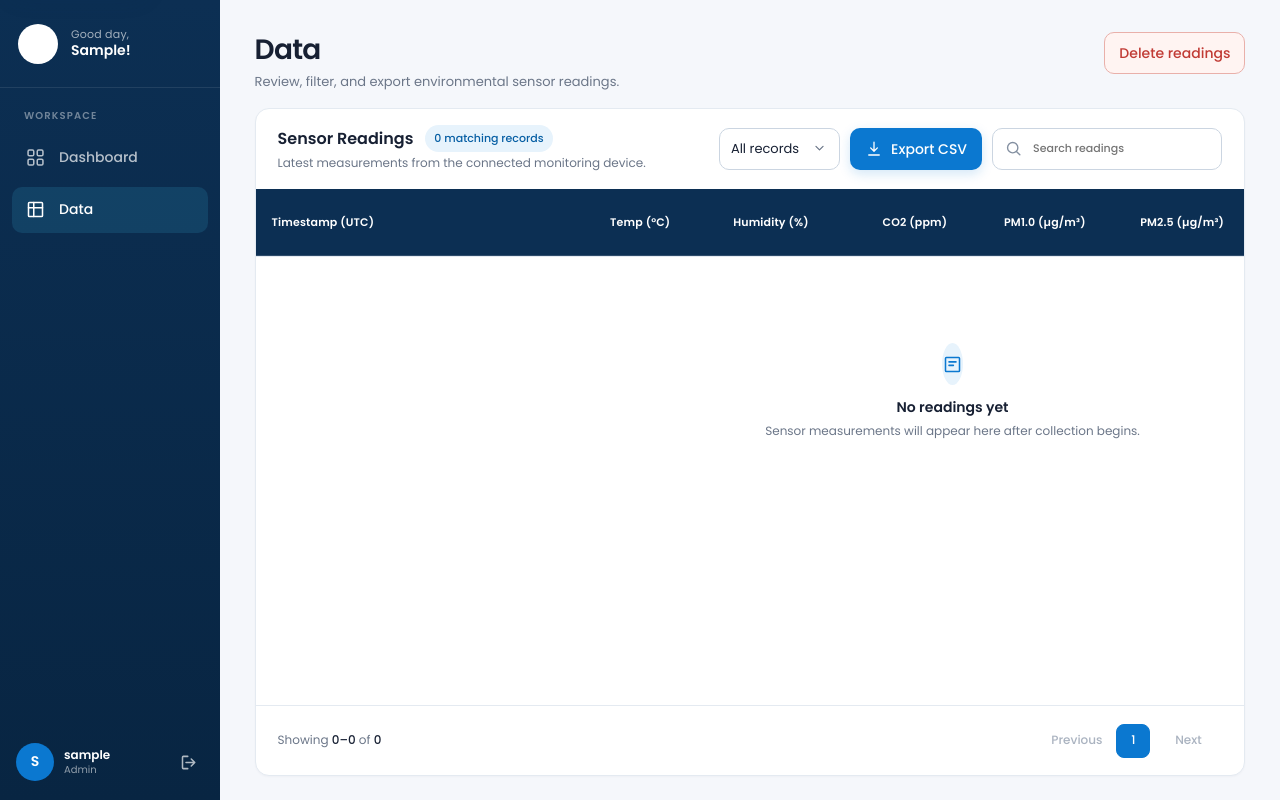
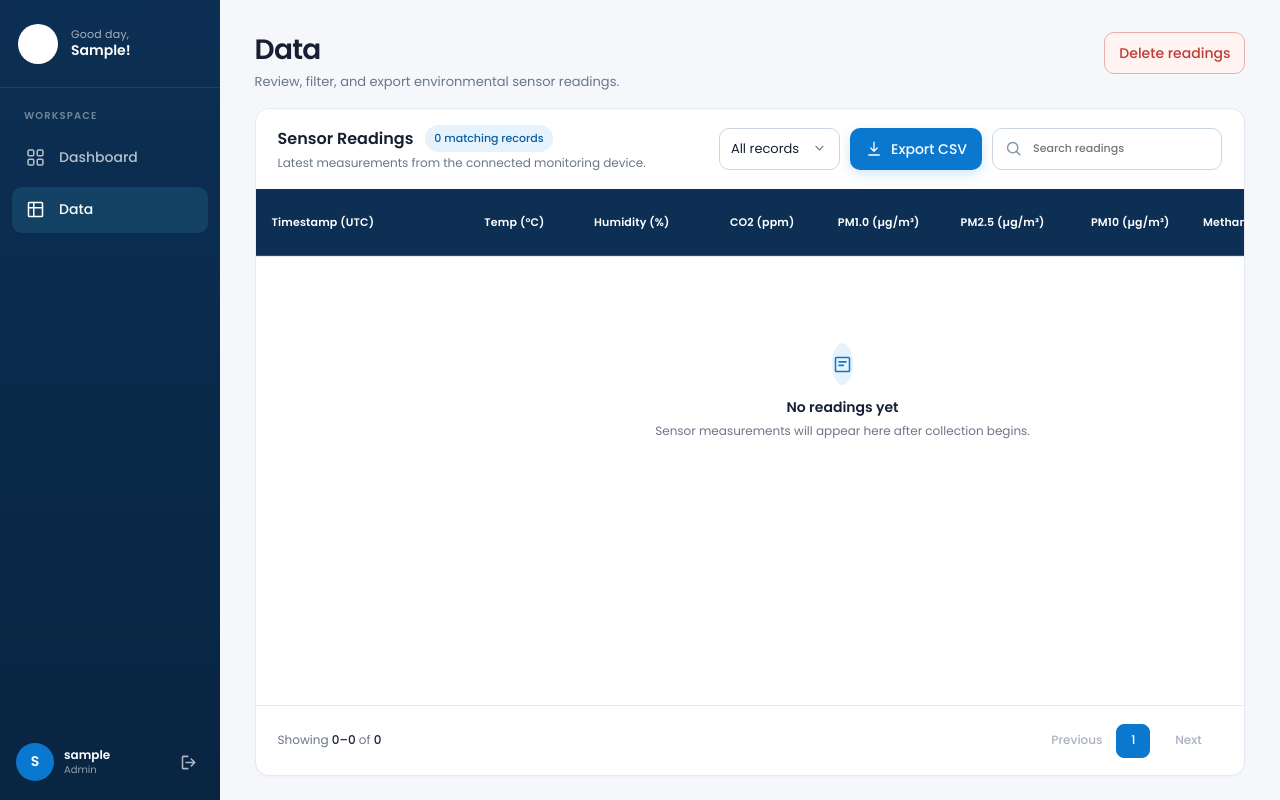
Before and after one commit to jarichooo/AirQualityMonitor, a Flask app: page /data in a window 1280 px wide. Run offline with Flask 3, Linux system fonts and the light colour scheme; the visitor is signed in with stand-in values (Sample User, id 1); data that the repository does not hold is empty; some libraries are stand-ins or nearby versions.

Commit message:
Tighten sensor readings table column spacing

```diff
--- a/web_app/static/styles.css
+++ b/web_app/static/styles.css
@@ -307,9 +307,9 @@ body.sidebar-collapsed .main-content { margin-left: var(--sidebar-collapsed-widt
 .table-header-scroll::-webkit-scrollbar { height: 0; }
 .table-body-scroll { position: relative; width: 100%; min-height: 0; flex: 1 1 auto; max-height: min(62vh, 680px); overflow: auto; outline: none; overscroll-behavior: contain; scrollbar-color: #bdc9d6 transparent; scrollbar-width: thin; }
 .table-body-scroll:focus-visible { box-shadow: inset 0 0 0 3px rgb(11 120 208 / 28%); }
-.data-table { width: 100%; min-width: 1400px; table-layout: fixed; border-collapse: separate; border-spacing: 0; font-variant-numeric: tabular-nums; }
-.timestamp-column { width: 19%; }
-.sensor-column { width: 9%; }
+.data-table { width: 100%; min-width: 1180px; table-layout: fixed; border-collapse: separate; border-spacing: 0; font-variant-numeric: tabular-nums; }
+.timestamp-column { width: 180px; }
+.sensor-column { width: 125px; }
 th, td { height: 50px; padding: 12px 16px; border-bottom: 1px solid var(--border); color: var(--text); text-align: left; white-space: nowrap; }
 th:last-child, td:last-child { padding-right: 26px; }
 th { height: 46px; background: var(--sidebar); box-shadow: inset 0 -1px rgb(255 255 255 / 14%); color: #fff; font-size: 11px; font-weight: 600; letter-spacing: .015em; }
@@ -329,7 +329,7 @@ tbody tr:last-child td { border-bottom: 0; }
 .empty-state .button { margin-top: 16px; }
 
 .loading-state { position: absolute; inset: 0; z-index: 5; overflow: hidden; background: rgb(255 255 255 / 96%); }
-.skeleton-row { display: grid; height: 50px; grid-template-columns: 19% repeat(9, 9%); align-items: center; gap: 0; border-bottom: 1px solid var(--border); }
+.skeleton-row { display: grid; min-width: 1180px; height: 50px; grid-template-columns: 180px repeat(8, minmax(125px, 1fr)); align-items: center; gap: 0; border-bottom: 1px solid var(--border); }
 .skeleton-row span { width: calc(100% - 32px); height: 10px; margin-inline: 16px; border-radius: 999px; background: linear-gradient(90deg, #edf1f5 25%, #f7f9fb 50%, #edf1f5 75%); background-size: 200% 100%; animation: shimmer 1.25s infinite; }
 @keyframes shimmer { to { background-position: -200% 0; } }
 
--- a/web_app/templates/base.html
+++ b/web_app/templates/base.html
@@ -5,7 +5,7 @@
     <meta name="viewport" content="width=device-width, initial-scale=1.0">
     <meta name="theme-color" content="#0C2F53">
     <title>{{ page_name }} - Henvironment</title>
-    <link rel="stylesheet" href="{{ url_for('static', filename='styles.css', v='live-panel-2') }}">
+    <link rel="stylesheet" href="{{ url_for('static', filename='styles.css', v='table-spacing-1') }}">
 </head>
 <body class="page-{{ page_name|lower }}">
     <a class="skip-link" href="#main-content">Skip to content</a>
```
